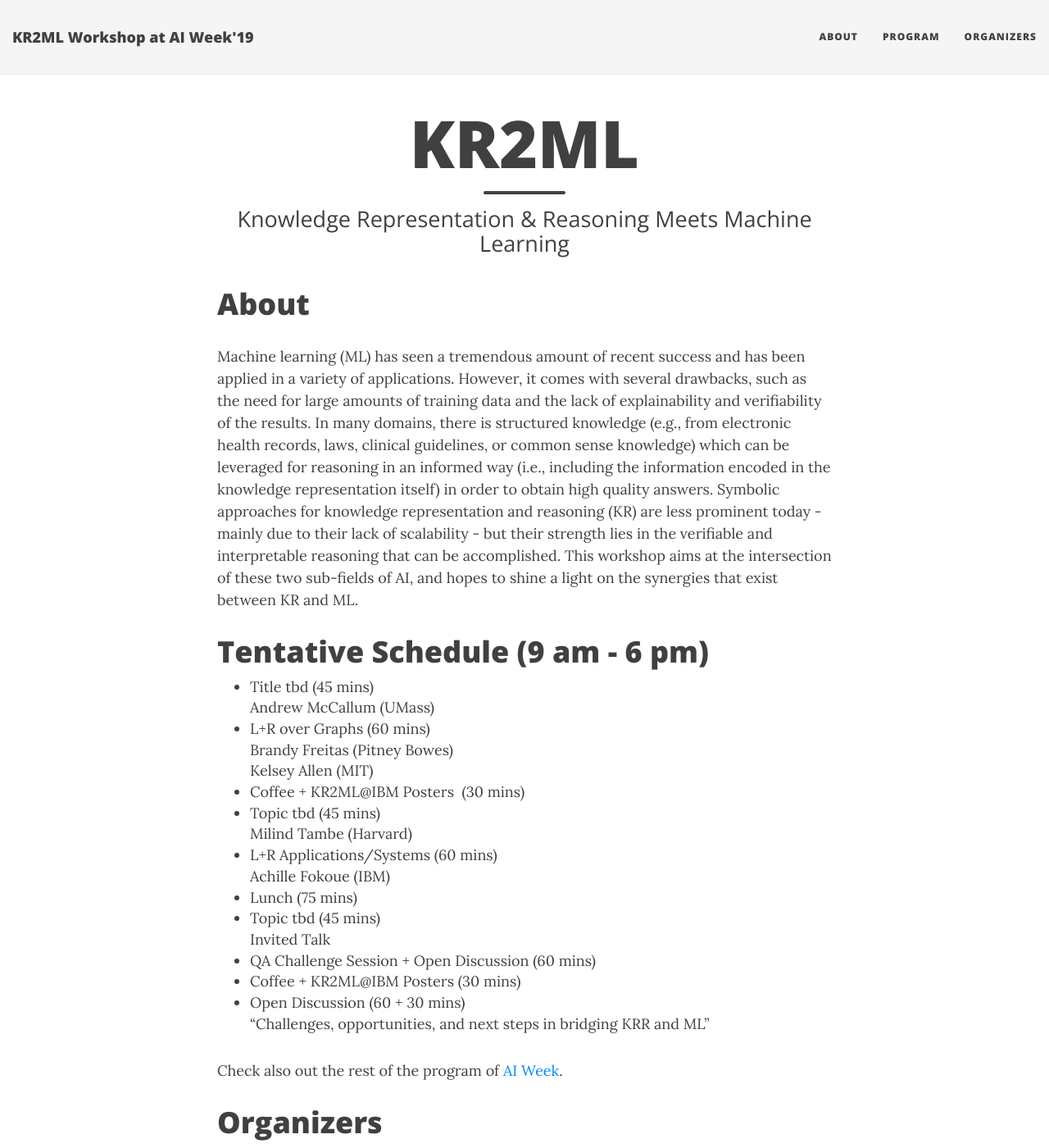
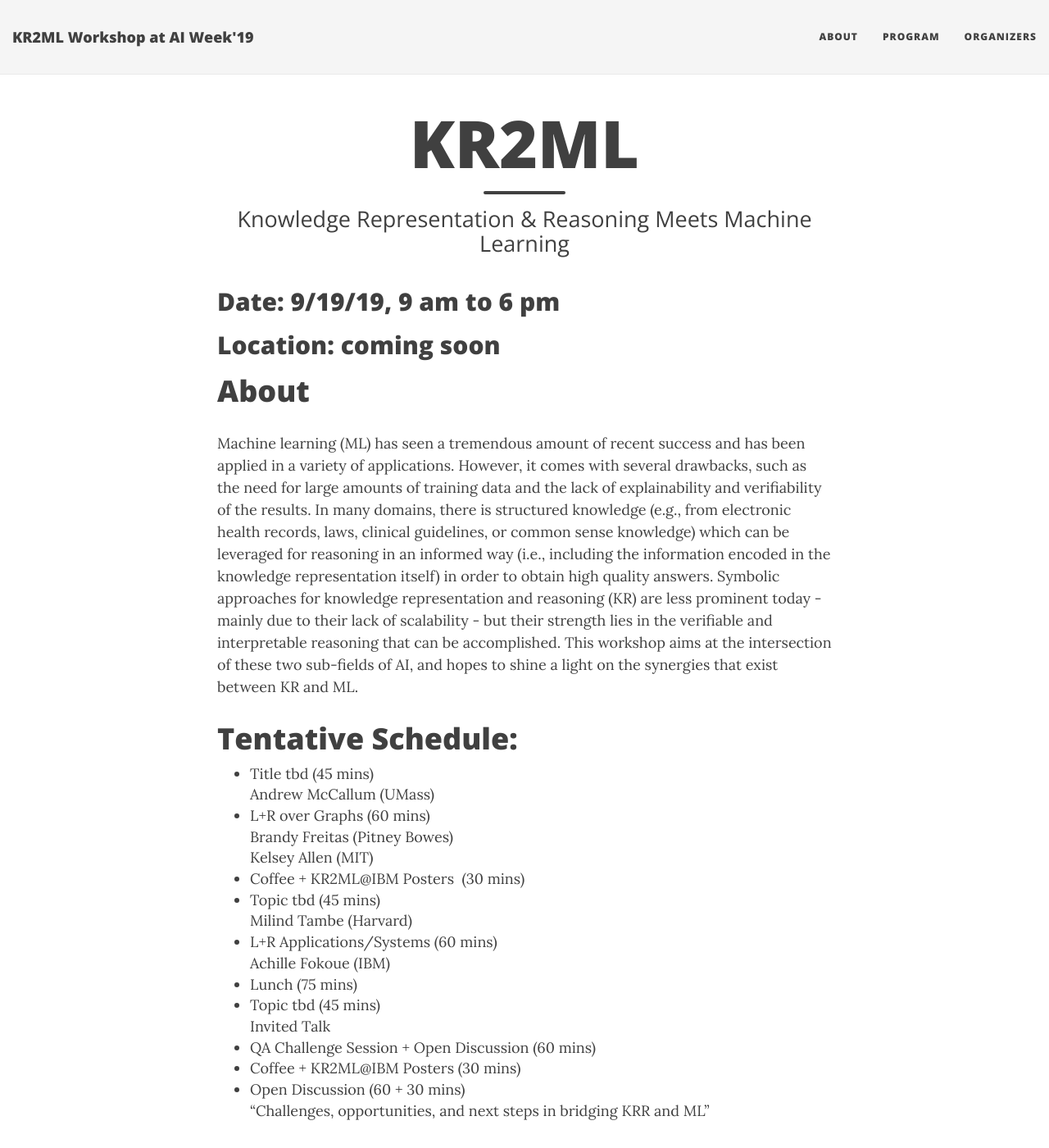
Before and after one commit to kr2ml/ibm-2019, a Jekyll site: the page built from index.md, in a window 1280 px wide and 1400 px high. Shown: the whole window at 82% size. Built offline with Jekyll 4.4.1, drawn with Linux system fonts in a browser that asks for light colours; nearby versions of some CDN libraries.

Commit message:
Update index.md

```diff
--- a/index.md
+++ b/index.md
@@ -4,13 +4,14 @@ title: KR2ML
 subtitle: Knowledge Representation & Reasoning Meets Machine Learning
 use-site-title: true
 ---
+## Date: 9/19/19, 9 am to 6 pm
+## Location: coming soon
 
 # About
 
 Machine learning (ML) has seen a tremendous amount of recent success and has been applied in a variety of applications. However, it comes with several drawbacks, such as the need for large amounts of training data and the lack of explainability and verifiability of the results. In many domains, there is structured knowledge (e.g., from electronic health records, laws, clinical guidelines, or common sense knowledge) which can be leveraged for reasoning in an informed way (i.e., including the information encoded in the knowledge representation itself) in order to obtain high quality answers. Symbolic approaches for knowledge representation and reasoning (KR) are less prominent today - mainly due to their lack of scalability - but their strength lies in the verifiable and interpretable reasoning that can be accomplished. This workshop aims at the intersection of these two sub-fields of AI, and hopes to shine a light on the synergies that exist between KR and ML.
 
-# Tentative Schedule (9 am - 6 pm)
-
+# Tentative Schedule:
 <!--|----------|----------|---------------------------------|--------------------	|
 | 9:00 	| 9:45     	| Invited Talk                        	| *Title tbd* [Andrew McCallum(https://people.cs.umass.edu/~mccallum/)                   	|
 | 9:45     	| 10:45     	| *L+R over Graphs*                  	|
```
